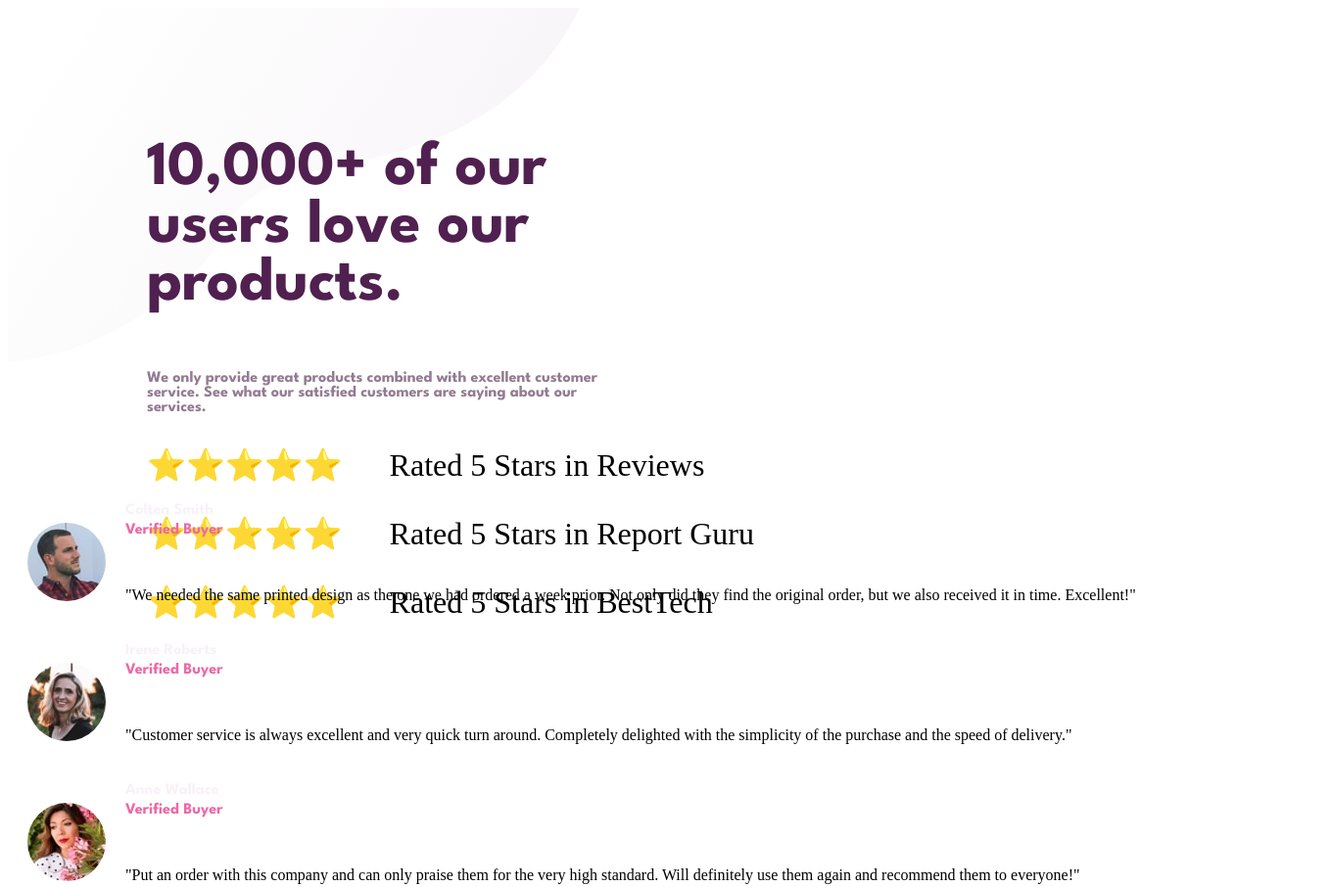
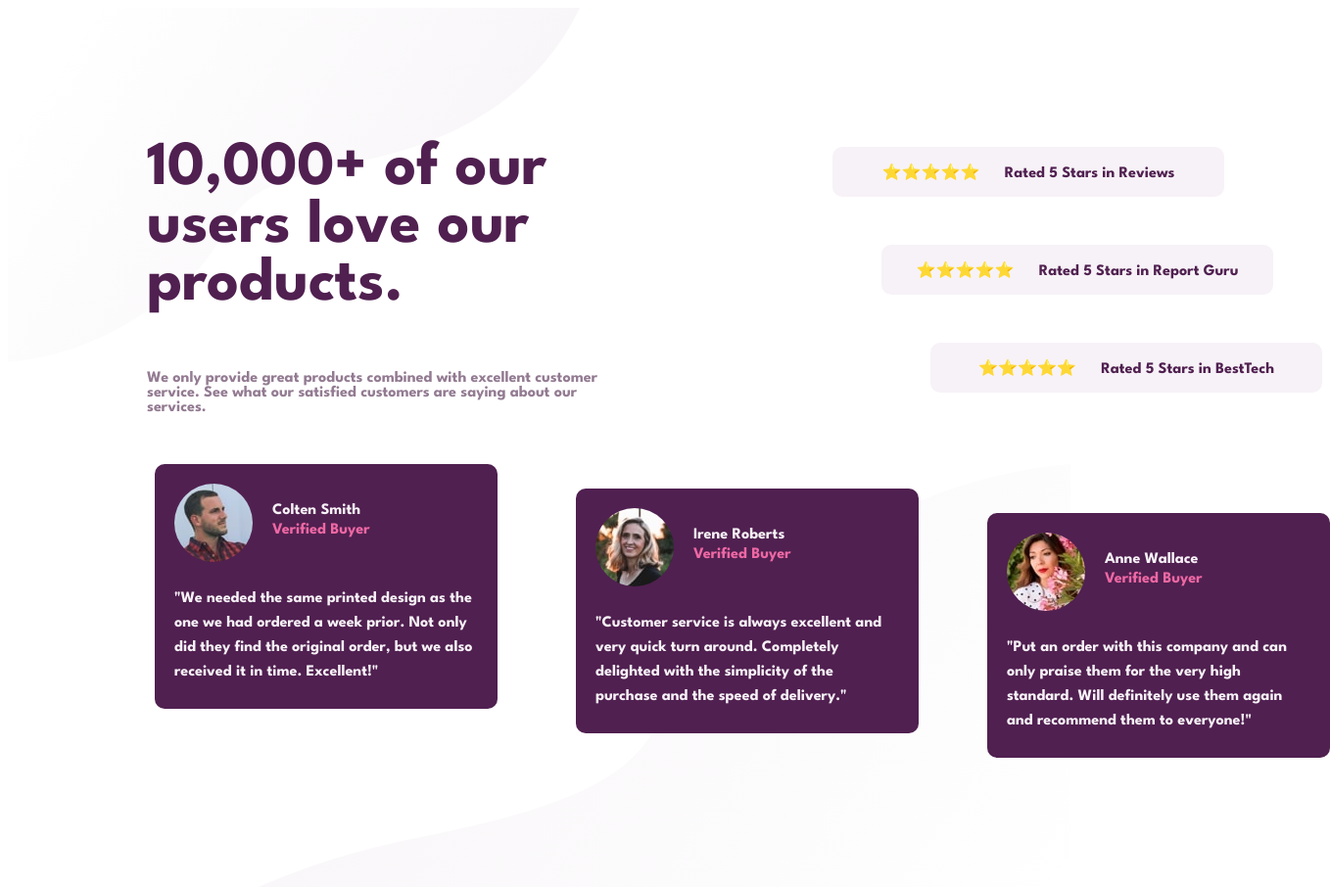
Before and after one commit to alimostafa87/Social-proof-section-challenge, a plain HTML site: page index.html in a window 1280 px wide. Shown: the top 906 px of the page at 98% size, 1358 px wide, since content can reach past the window. Drawn offline with Linux system fonts and the light colour scheme.

Commit message:
Update index.html

```diff
--- a/index.html
+++ b/index.html
@@ -14,7 +14,7 @@
 
     <title>Frontend Mentor | Social proof section</title>
 
-    <!-- Feel free to remove these styles or customise in your own stylesheet 👍 -->
+
     <style>
       .attribution {
         font-size: 11px;
@@ -30,8 +30,10 @@
     <link rel="preconnect" href="https://fonts.gstatic.com" crossorigin>
     <link href="https://fonts.googleapis.com/css2?family=League+Spartan:wght@700&display=swap" rel="stylesheet">
   </head>
+
   <body>
 
+    <!-- top left linear Gradient -->
     <svg width="584" height="362" xmlns="http://www.w3.org/2000/svg">
       <defs>
         <linearGradient x1="100%" y1="69.212%" x2="9.399%" y2="32.183%" id="a">
@@ -44,47 +46,56 @@
       <path d="M0 362c40.022-82.8 115.736-135.154 227.141-157.064 167.108-32.864 103.85-66.012 185.949-131.796C467.823 29.284 524.793 4.904 584 0v362H0z" transform="rotate(180 292 181)" fill="url(#a)" fill-rule="evenodd" opacity=".05"/>
     </svg>
 
+          <!-- top left section -->
         <div class="top-div">
           <h1 class="header"> 10,000+ of our users love our products.</h1>
           <p class="paragraph">We only provide great products combined with excellent customer service.
             See what our satisfied customers are saying about our services.</p>
-            <div class="rate1-div">
+
+            <!-- top right section -->
+            <div class="rate1">
               <p>⭐⭐⭐⭐⭐ &nbsp; &nbsp;&nbsp; Rated 5 Stars in Reviews</p>
             </div>
-            <div class="rate2-div">
+            <div class="rate2">
             <p>  ⭐⭐⭐⭐⭐ &nbsp; &nbsp;&nbsp; Rated 5 Stars in Report Guru</p>
             </div>
-            <div class="rate3-div">
+            <div class="rate3">
              <p> ⭐⭐⭐⭐⭐ &nbsp; &nbsp;&nbsp; Rated 5 Stars in BestTech</p>
             </div>
           </div>
 
+                <!-- bottom section -->
           <div class="bottom-div">
-                <div class="bottom-div1">
+                <!-- left card -->
+                <article class="bottom-article1">
                       <img class="img-1" src="image-colton.jpg" alt="Colten Smith">
                       <p class="name-font">Colten Smith</p>
                       <p class="vb-font" style="margin-top: 0;">Verified Buyer</p>
                       <br>
-                      <p class="bottom-div-paragraph">"We needed the same printed design as the one we had ordered a week prior.
+                      <blockquote class="card-artical">"We needed the same printed design as the one we had ordered a week prior.
                         Not only did they find the original order, but we also received it in time.
-                        Excellent!"</p>
-                </div>
-                <div class="bottom-div2">
+                        Excellent!"</blockquote>
+                </article>
+                <!-- mid card -->
+                <article class="bottom-article2">
                   <img class="img-1" src="image-irene.jpg" alt="Irene Roberts">
                   <p class="name-font">Irene Roberts</p>
                   <p class="vb-font" style="margin-top: 0;">Verified Buyer</p>
                   <br>
-                  <p class="bottom-div-paragraph">"Customer service is always excellent and very quick turn around. Completely
-                    delighted with the simplicity of the purchase and the speed of delivery."</p>
-                </div>
-                <div class="bottom-div3">
+                  <blockquote class="card-artical">"Customer service is always excellent and very quick turn around. Completely
+                    delighted with the simplicity of the purchase and the speed of delivery."</blockquote>
+                </article>
+                <!-- right card -->
+                <article class="bottom-article3">
                   <img class="img-1" src="image-anne.jpg" alt="Anne Wallace">
                   <p class="name-font">Anne Wallace</p>
                   <p class="vb-font" style="margin-top: 0;">Verified Buyer</p>
                   <br>
-                  <p class="bottom-div-paragraph">"Put an order with this company and can only praise them for the very high
-                    standard. Will definitely use them again and recommend them to everyone!"</p>
-                </div>
+                  <blockquote class="card-artical">"Put an order with this company and can only praise them for the very high
+                    standard. Will definitely use them again and recommend them to everyone!"</blockquote>
+                </article>
+
+                <!-- bottom right linear Gradient -->
                 <svg width="1085" height="673" xmlns="http://www.w3.org/2000/svg">
                   <defs>
                   <linearGradient x1="100%" y1="69.237%" x2="9.399%" y2="32.159%" id="a">
```
